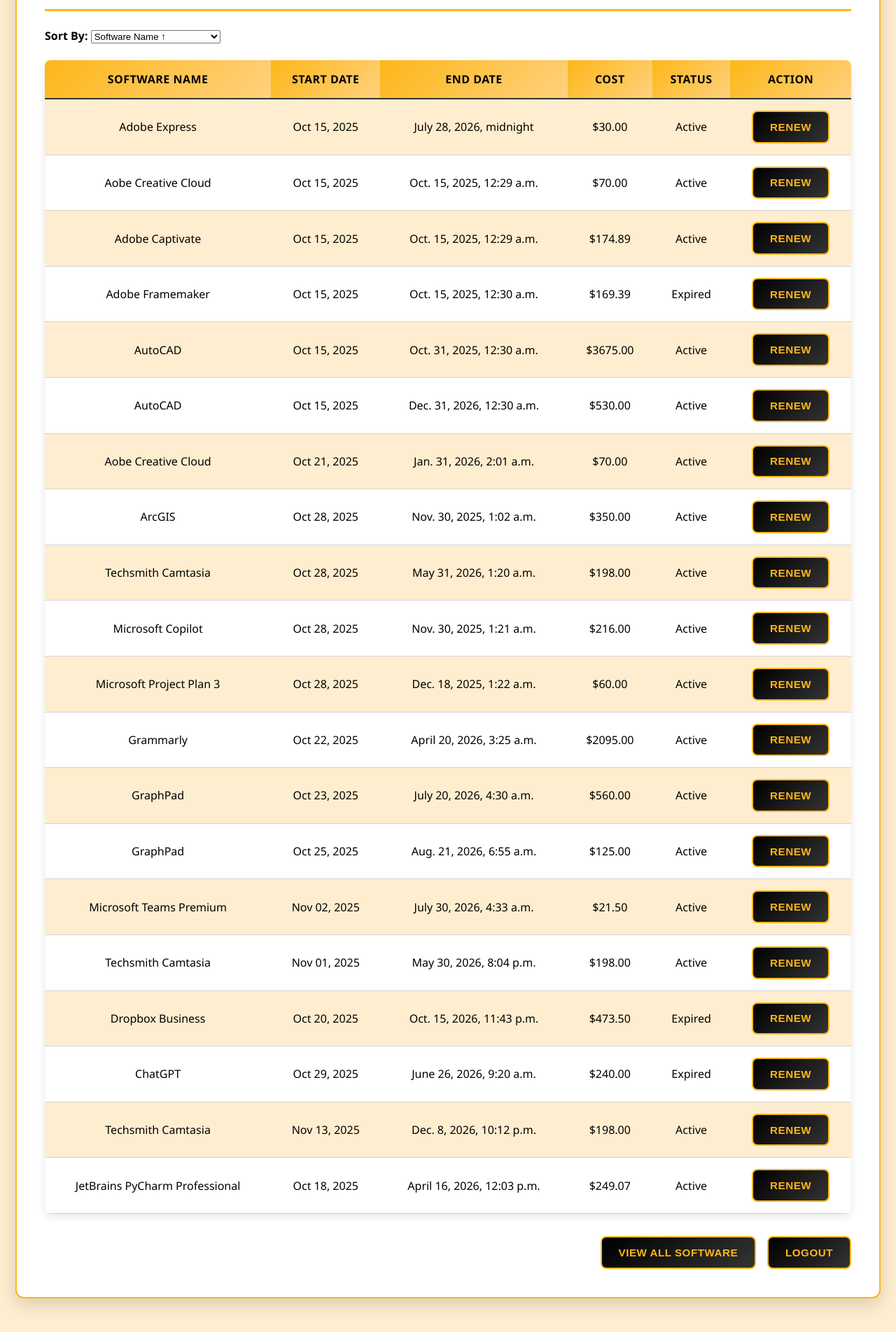
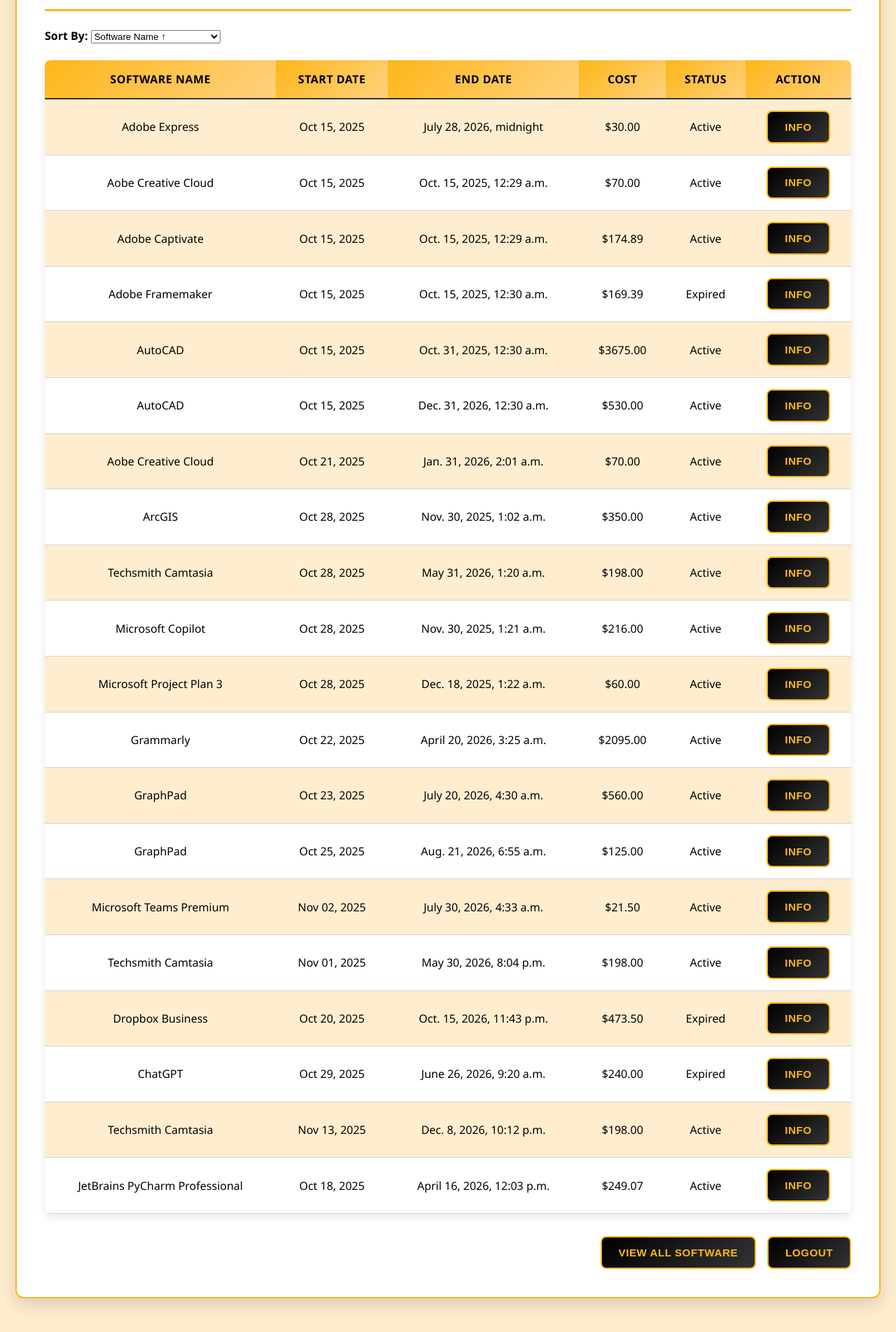
Before and after one commit to Princess-Singularity/License-Renewal-Tracker, a Django app: template LRAT_APP/LRAT_APP/templates/dashboard.html in a window 1280 px wide. Shown: the part 293-2196 px from the top of the page at 70% size. Run offline with Django 5.2, Linux system fonts and the light colour scheme; the template is opened without the code that fills it: values that come from a table or form of the project are taken from there, others are empty; data comes from the database, SQL or seed files in the repository.

Commit message:
Update dashboard.html

```diff
--- a/LRAT_APP/LRAT_APP/templates/dashboard.html
+++ b/LRAT_APP/LRAT_APP/templates/dashboard.html
@@ -59,7 +59,11 @@
                         Expired
                     {% endif %}
                 </td>
-                <td><button>Renew</button></td>
+               <td>
+    <a href="{% url 'license_info' sub.software.id %}">
+        <button type="button">Info</button>
+    </a>
+    </td>
             </tr>
             {% empty %}
             <tr>
```
